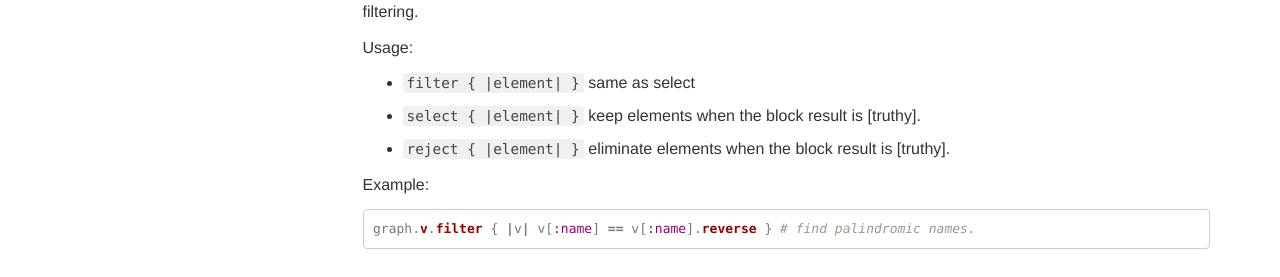
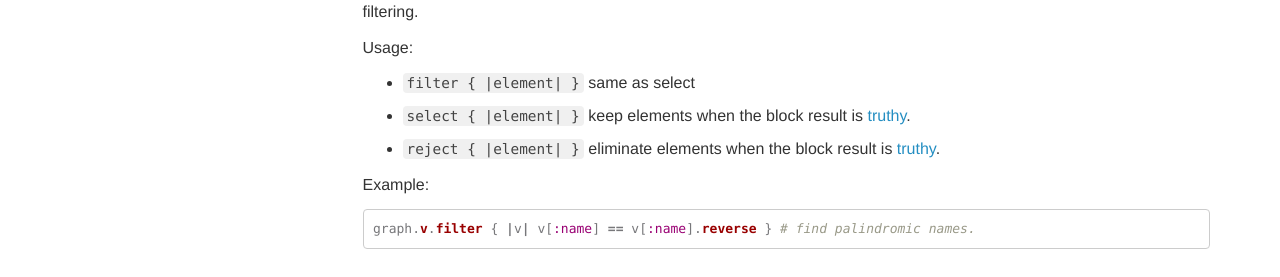
Before and after one commit to pangloss/pacer, a Jekyll site: the page built from pages/routes/filters.md, in a window 1280 px wide and 900 px high, scrolled down 2653 px. Shown: the part 153-430 px from the top of the window. Built offline with Jekyll 4.4.1, drawn with Linux system fonts in a browser that asks for light colours; Markdown is read by kramdown in place of the engine named in the settings; a script that is not in the unit is left out; some of the changed lines change nothing that is shown.

Commit message:
Fixing a missing link.

```diff
--- a/pages/routes/filters.md
+++ b/pages/routes/filters.md
@@ -114,8 +114,8 @@ So far, we have seen two types of filtering:
  Usage:
 
 - `filter { |element| }` same as select
-- `select { |element| }` keep elements when the block result is [truthy].
-- `reject { |element| }` eliminate elements when the block result is [truthy].
+- `select { |element| }` keep elements when the block result is [truthy](https://gist.github.com/jfarmer/2647362).
+- `reject { |element| }` eliminate elements when the block result is [truthy](https://gist.github.com/jfarmer/2647362).
 
 Example:
 
```
